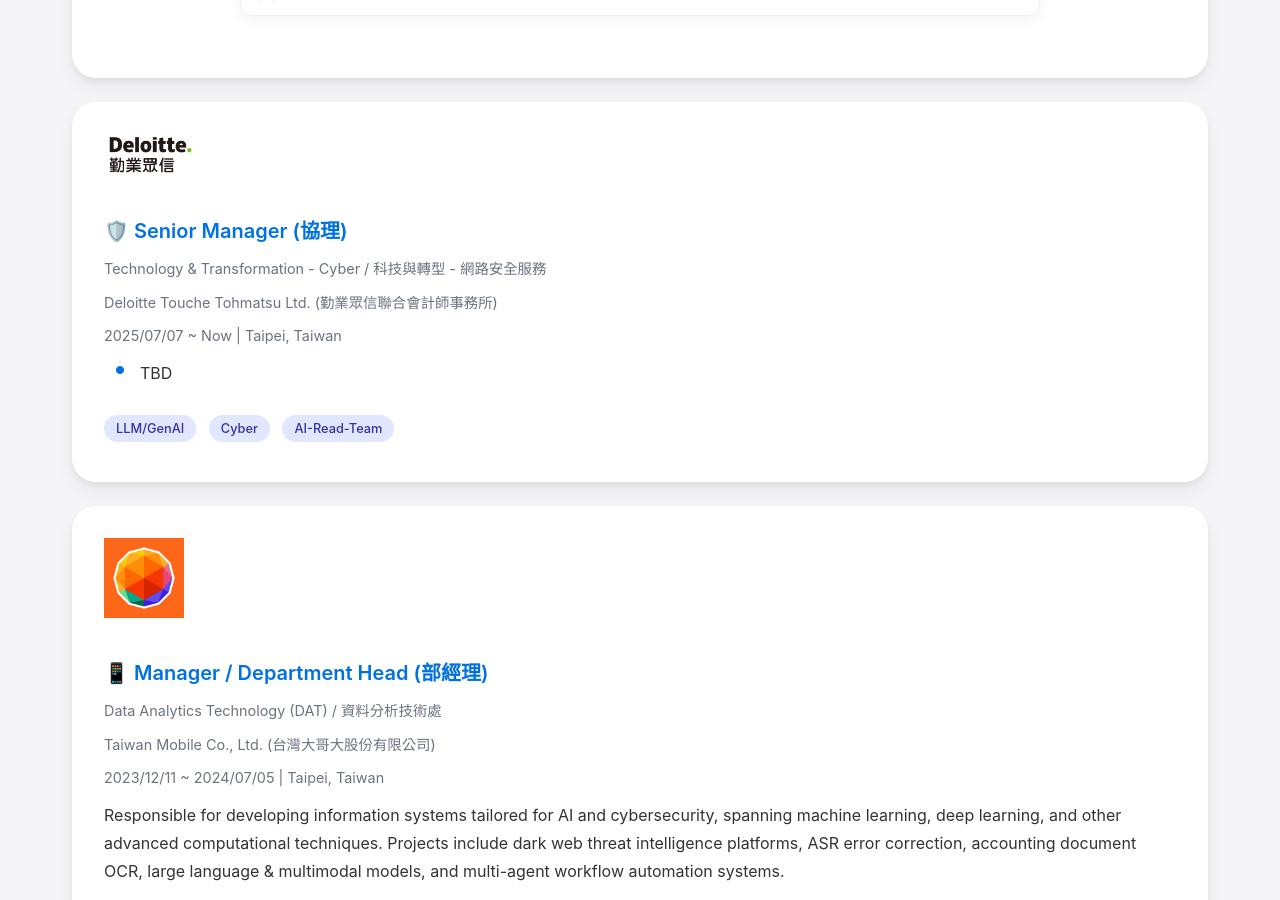
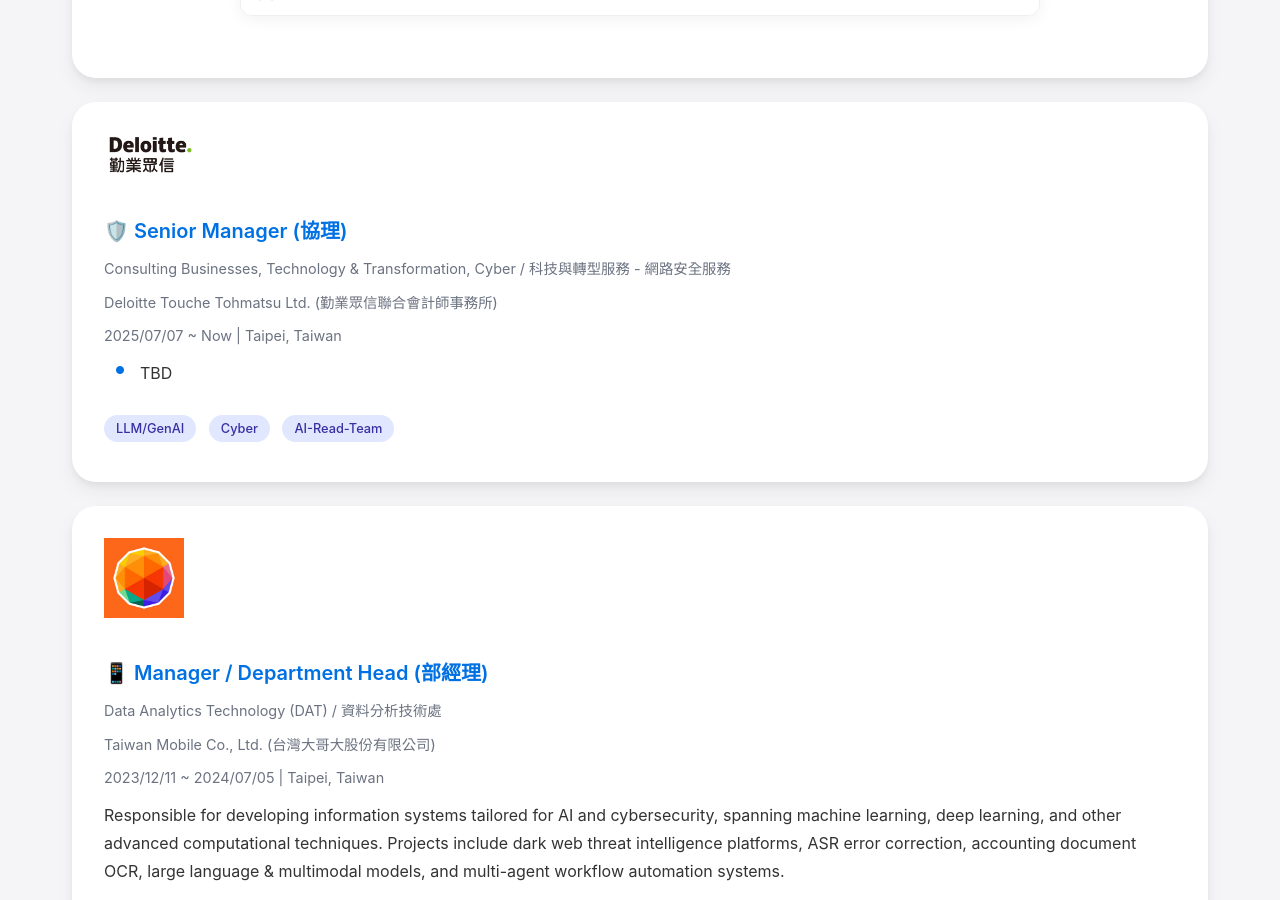
Before and after one commit to Deep-Learning-101/TonTon, a Jekyll site: the page index.html, which Jekyll copies as it is, in a window 1280 px wide and 900 px high, scrolled down 3301 px. Built offline with Jekyll 4.4.1, drawn with Linux system fonts in a browser that asks for light colours; nearby versions of some CDN libraries.

Commit message:
Consulting Businesses, Technology & Transformation, Cyber

```diff
--- a/index.html
+++ b/index.html
@@ -800,7 +800,7 @@
         <div class="bento-box motion-div">
             <a href="https://www.deloitte.com/tw/" target="_blank"><img src="https://raw.githubusercontent.com/Deep-Learning-101/TonTon/refs/heads/main/_includes/deloitte.png" width="90" height="auto" class="mb-4"></img></a>
             <h3 class="bento-subtitle">🛡️ Senior Manager (協理)</h3>
-            <div class="meta-info">Technology & Transformation - Cyber / 科技與轉型 - 網路安全服務</div>
+            <div class="meta-info">Consulting Businesses, Technology & Transformation, Cyber / 科技與轉型服務 - 網路安全服務</div>
             <div class="meta-info">Deloitte Touche Tohmatsu Ltd. (勤業眾信聯合會計師事務所)</div>
             <div class="meta-info">2025/07/07 ~ Now | Taipei, Taiwan</div>
             <div class="bento-text">
```
